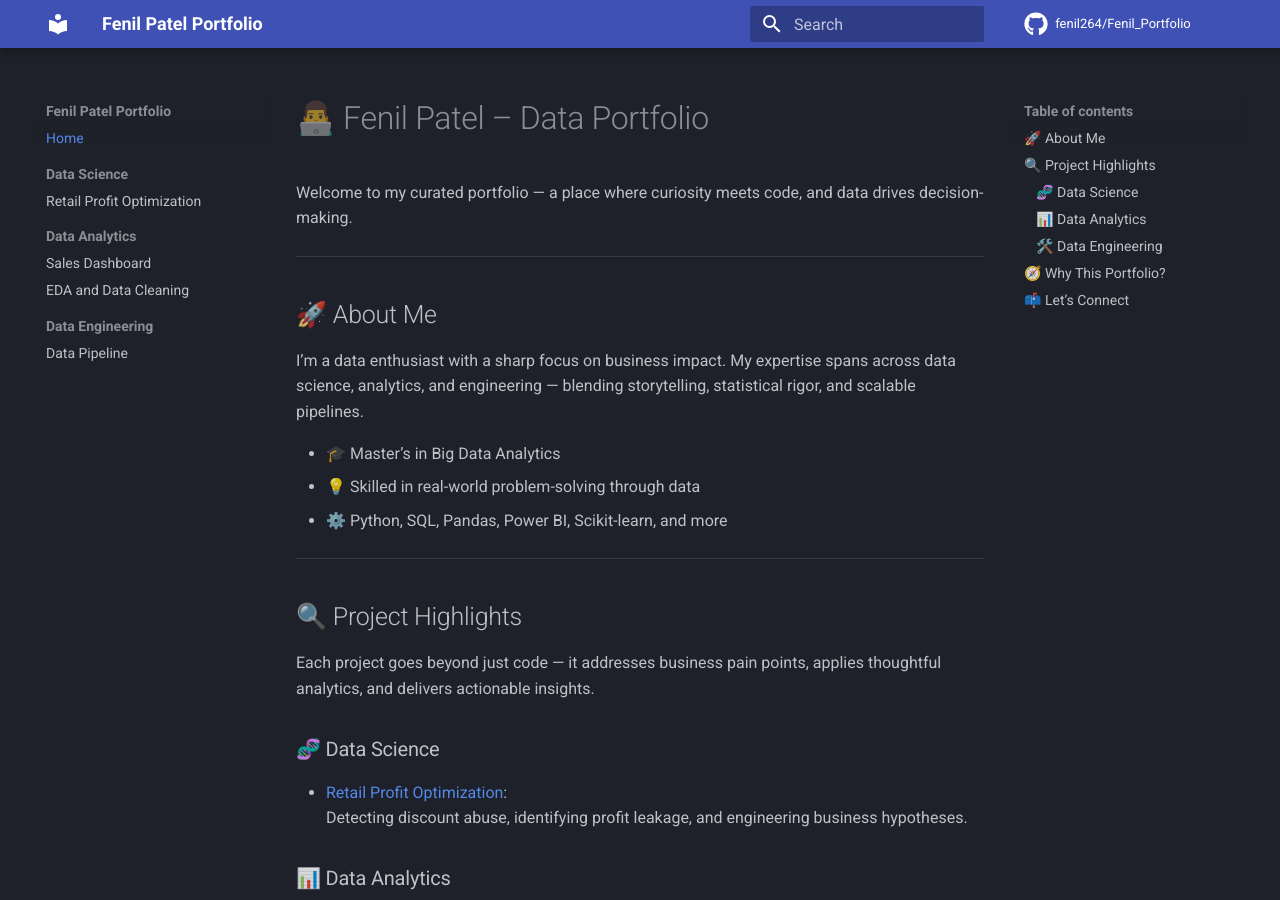
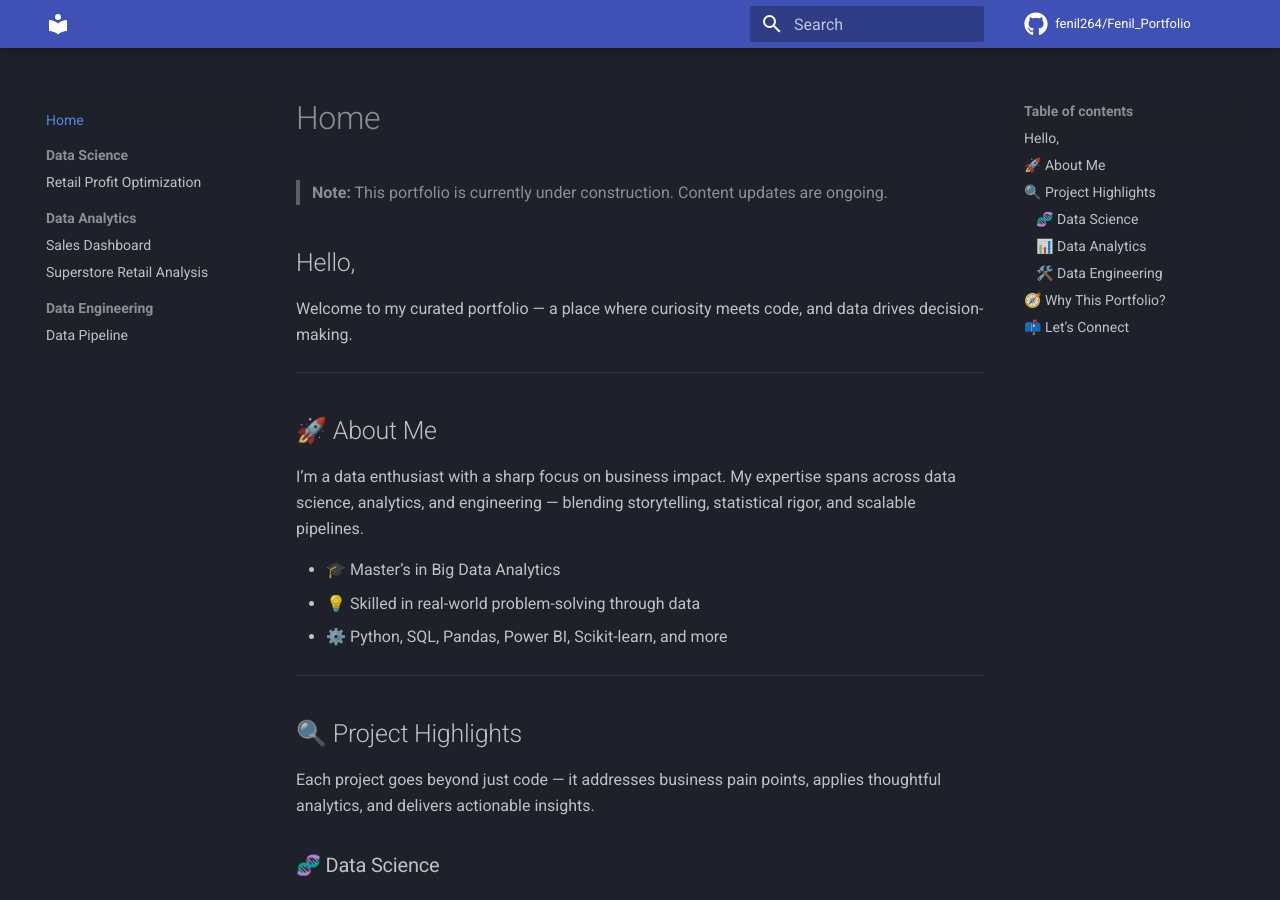
Before and after one commit to fenil264/Fenil_Portfolio, an MkDocs documentation site: the page built from docs/index.md, in a window 1280 px wide and 900 px high. Built offline with MkDocs 1.6.1 and Material for MkDocs 9.7.7, drawn with Linux system fonts in a browser that asks for light colours; comment, search, counter and statistics services are not loaded.

Commit message:
Update project content and styling

```diff
--- a/docs/index.md
+++ b/docs/index.md
@@ -1,4 +1,7 @@
-# 👨‍💻 Fenil Patel – Data Portfolio
+> **Note:** This portfolio is currently under construction. Content updates are ongoing.
+
+
+## Hello,
 
 Welcome to my curated portfolio — a place where curiosity meets code, and data drives decision-making.
 
--- a/mkdocs.yml
+++ b/mkdocs.yml
@@ -3,7 +3,6 @@
 # ============================
 
 # Site Information
-site_name: Fenil Patel Portfolio
 site_url: https://fenil264.github.io/Fenil_Portfolio/
 
 # Theme: Material for MkDocs
@@ -33,7 +32,7 @@ nav:
       - Retail Profit Optimization: ds/retail-profit.md
   - Data Analytics:
       - Sales Dashboard: da/sales-dashboard.md
-      - EDA and Data Cleaning: da/eda-cleaning.md
+      - Superstore Retail Analysis: da/eda-cleaning.md
   - Data Engineering:
       - Data Pipeline: de/data-pipeline.md
 
```
